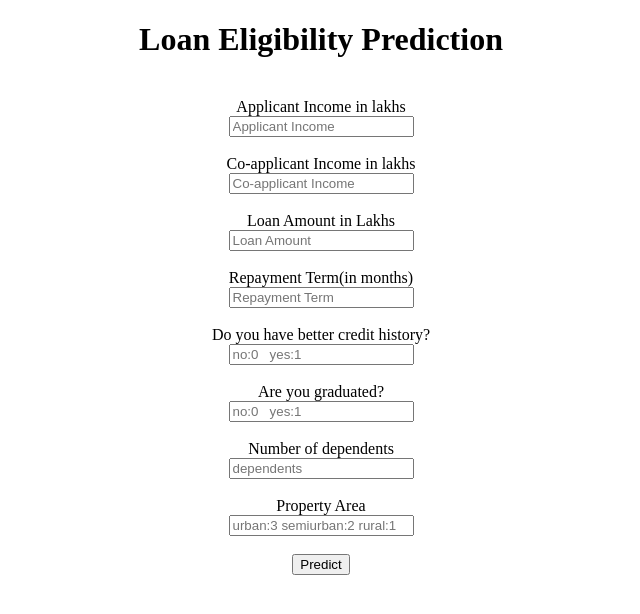
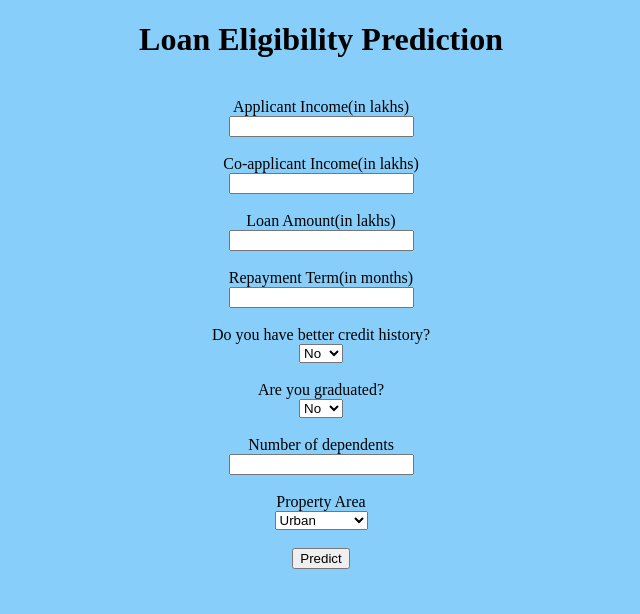
Before and after one commit to krishnasrujan/Loan-Eligibility-Prediction-with-deployment, a Flask app: page / in a window 1280 px wide. Shown: the top 614 px of the page, without its empty margins (319-959 px from the left). Run offline with Flask 2, Linux system fonts and the light colour scheme; parts of the project's set-up code (start-up, migrations or seed data) failed here and were passed over.

Commit message:
Add files via upload

```diff
--- a/templates/index.html
+++ b/templates/index.html
@@ -11,44 +11,54 @@
 
 </head>
 
-<body>
+<body style="background-color:lightskyblue;">
  <div class="login">
  <center>
 	<h1>Loan Eligibility Prediction</h1>
     <br>
      <!-- Main Input For Receiving Query to our ML -->
     <form action="{{ url_for('predict')}}"method="post">
-        Applicant Income in lakhs
+        Applicant Income(in lakhs)
         <br>
-    	<input type="text" name="Applicant Income" placeholder="Applicant Income" required="required" />
+    	<input type="text" name="Applicant Income" placeholder="" required="required" />
         <br><br>
-        Co-applicant Income in lakhs
+        Co-applicant Income(in lakhs)
         <br>
-        <input type="text" name="Co-applicant Income" placeholder="Co-applicant Income " required="required" />
+        <input type="text" name="Co-applicant Income" placeholder="" required="required" />
 		<br><br>
-		Loan Amount in Lakhs
+		Loan Amount(in lakhs)
 		<br>
-		<input type="text" name="Loan Amount" placeholder="Loan Amount" required="required" />
+		<input type="text" name="Loan Amount" placeholder="" required="required" />
     	<br><br>
     	Repayment Term(in months)
     	<br>
-    	<input type="text" name="Repayment Term" placeholder="Repayment Term" required="required" />
+    	<input type="text" name="Repayment Term" placeholder="" required="required" />
         <br><br>
         Do you have better credit history?
         <br>
-        <input type="text" name="credit history?" placeholder="no:0   yes:1" required="required" />
+        <select name="history" id="history">
+        <option value="0">No</option>
+        <option value="1">Yes</option>
+        </select>
         <br><br>
         Are you graduated?
         <br>
-        <input type="text" name="Are you graduated?" placeholder="no:0   yes:1" required="required" />
+		<select name="grad" id="grad">
+        <option value="0">No</option>
+        <option value="1">Yes</option>
+        </select>
 		<br><br>
 		Number of dependents
 		<br>
-		<input type="text" name="Number of dependents" placeholder="dependents" required="required" />
+		<input type="text" name="Number of dependents" placeholder="" required="required" />
         <br><br>
         Property Area
         <br>
-        <input type="text" name="Property Area" placeholder="urban:3 semiurban:2 rural:1" required="required" />
+        <select name="area" id="area">
+        <option value="3">Urban</option>
+        <option value="2">Semi Urban</option>
+        <option value="1">Rural</option>
+        </select>
         <br><br>
         <button type="submit" class="btn btn-primary btn-block btn-large">Predict</button>
     </form>
```
